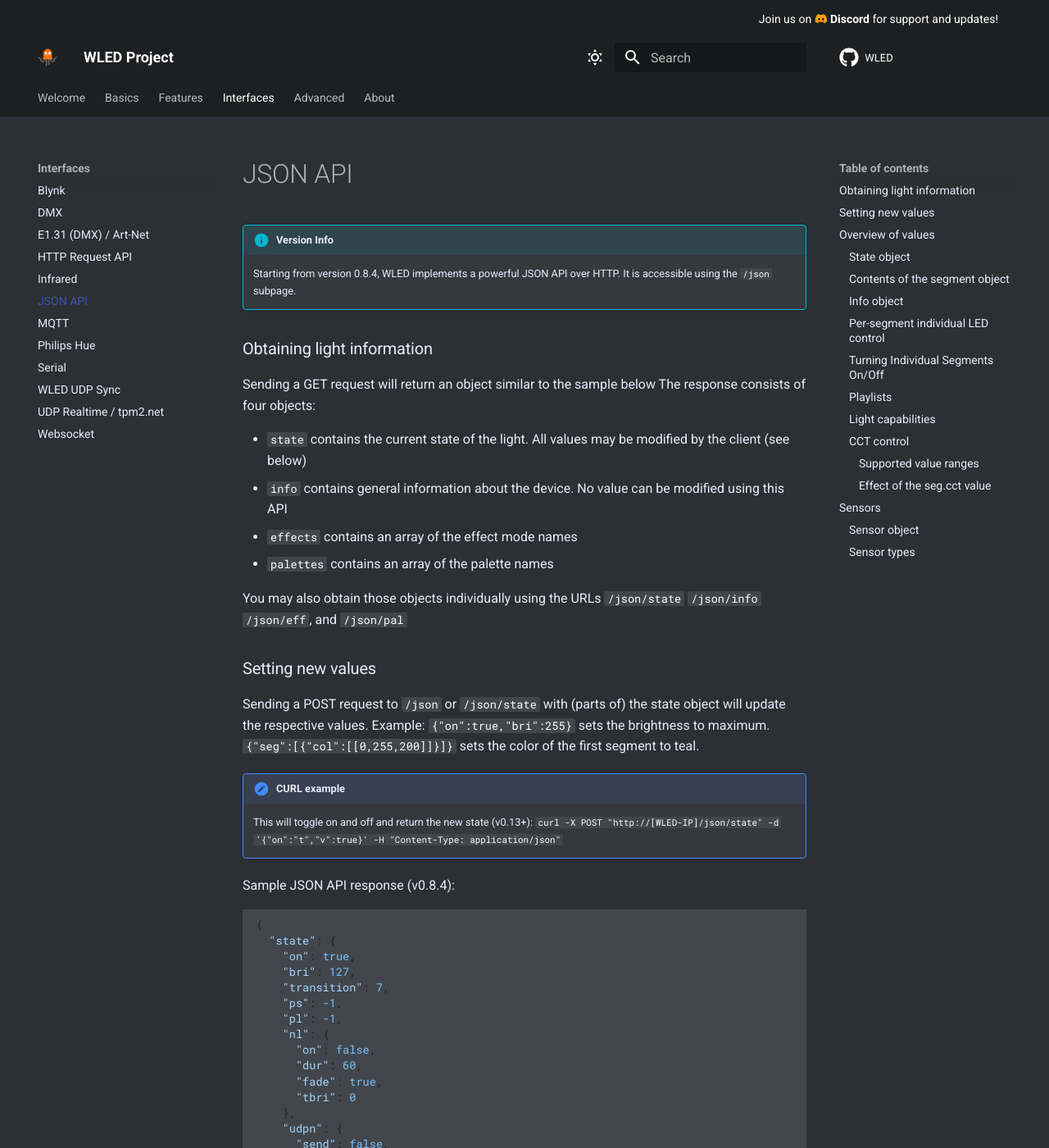
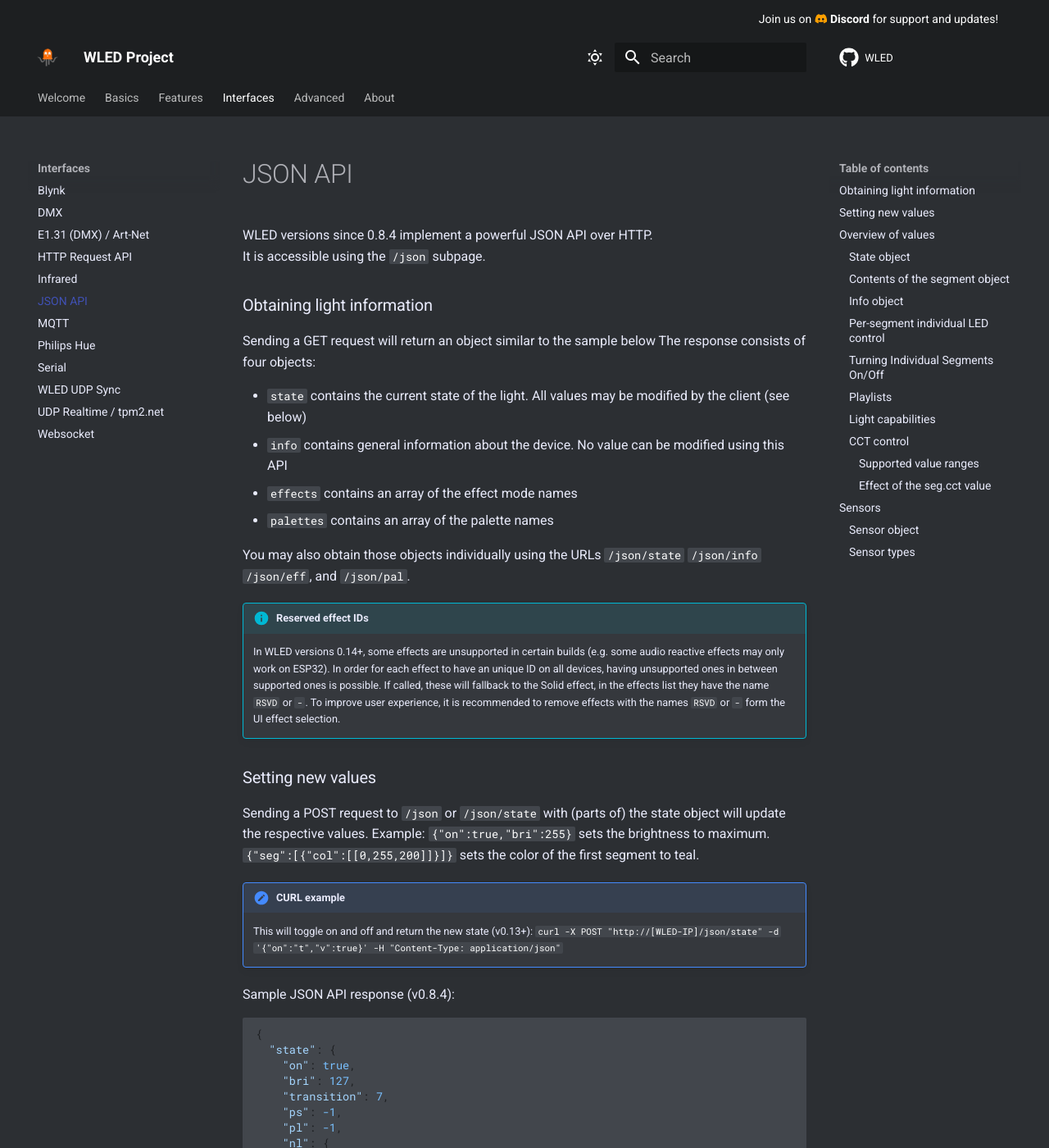
Before and after one commit to Aircoookie/WLED-Docs, an MkDocs documentation site: the page built from docs/interfaces/json-api.md, in a window 1280 px wide and 1400 px high. Shown: the whole window at 82% size. Built offline with MkDocs 1.6.1 and Material for MkDocs 9.7.7, drawn with Linux system fonts in a browser that asks for light colours; comment, search, counter and statistics services are not loaded.

Commit message:
0.14 unsupported effects note

```diff
--- a/docs/interfaces/json-api.md
+++ b/docs/interfaces/json-api.md
@@ -4,9 +4,9 @@
   # - navigation
   # - toc
 ---
-!!! info "Version Info"
-    Starting from version 0.8.4, WLED implements a powerful JSON API over HTTP.
-    It is accessible using the `/json` subpage.
+
+WLED versions since 0.8.4 implement a powerful JSON API over HTTP.
+It is accessible using the `/json` subpage.
 
 ### Obtaining light information
 
@@ -18,7 +18,13 @@
 - `effects` contains an array of the effect mode names
 - `palettes` contains an array of the palette names
 
-You may also obtain those objects individually using the URLs `/json/state` `/json/info` `/json/eff`, and `/json/pal`
+You may also obtain those objects individually using the URLs `/json/state` `/json/info` `/json/eff`, and `/json/pal`.
+
+!!! info "Reserved effect IDs"
+    In WLED versions 0.14+, some effects are unsupported in certain builds (e.g. some audio reactive effects may only work on ESP32).
+    In order for each effect to have an unique ID on all devices, having unsupported ones in between supported ones is possible.
+    If called, these will fallback to the Solid effect, in the effects list they have the name `RSVD` or `-`.
+    To improve user experience, it is recommended to remove effects with the names `RSVD` or `-` form the UI effect selection.
 
 ### Setting new values
 
```
